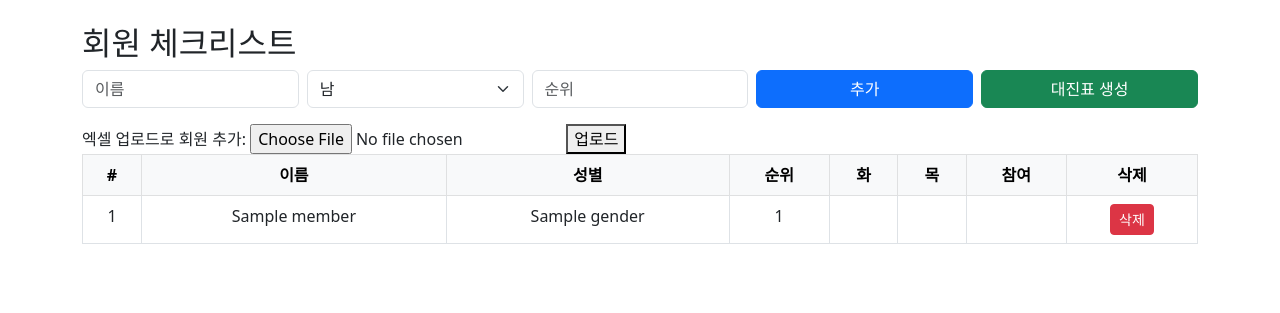
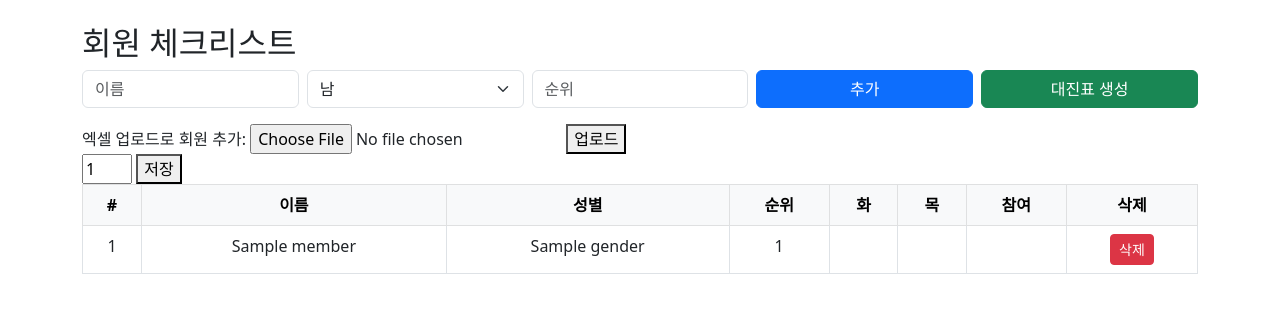
Before and after one commit to trainghost/tennis, a Flask app: template templates/index.html in a window 1280 px wide. Shown: the top 313 px of the page. Run offline with Flask 3, Linux system fonts and the light colour scheme; the template is opened without the code that fills it: most values are stand-ins (such as "Sample title", 1, 10 or a date in 2020).

Commit message:
Update index.html

```diff
--- a/templates/index.html
+++ b/templates/index.html
@@ -27,6 +27,12 @@
           <button type="submit">업로드</button>
     </form>
 
+    <form action="{{ url_for('update_rank', idx=loop.index0) }}" method="post" style="display:inline;">
+      <input type="number" name="rank" value="{{ member.rank }}" style="width: 50px;" />
+      <button type="submit">저장</button>
+    </form>
+
+
     <table class="table table-bordered table-hover text-center">
         <thead class="table-light"><tr><th>#</th><th>이름</th><th>성별</th><th>순위</th><th>화</th><th>목</th><th>참여</th><th>삭제</th></tr></thead>
         <tbody>
```
